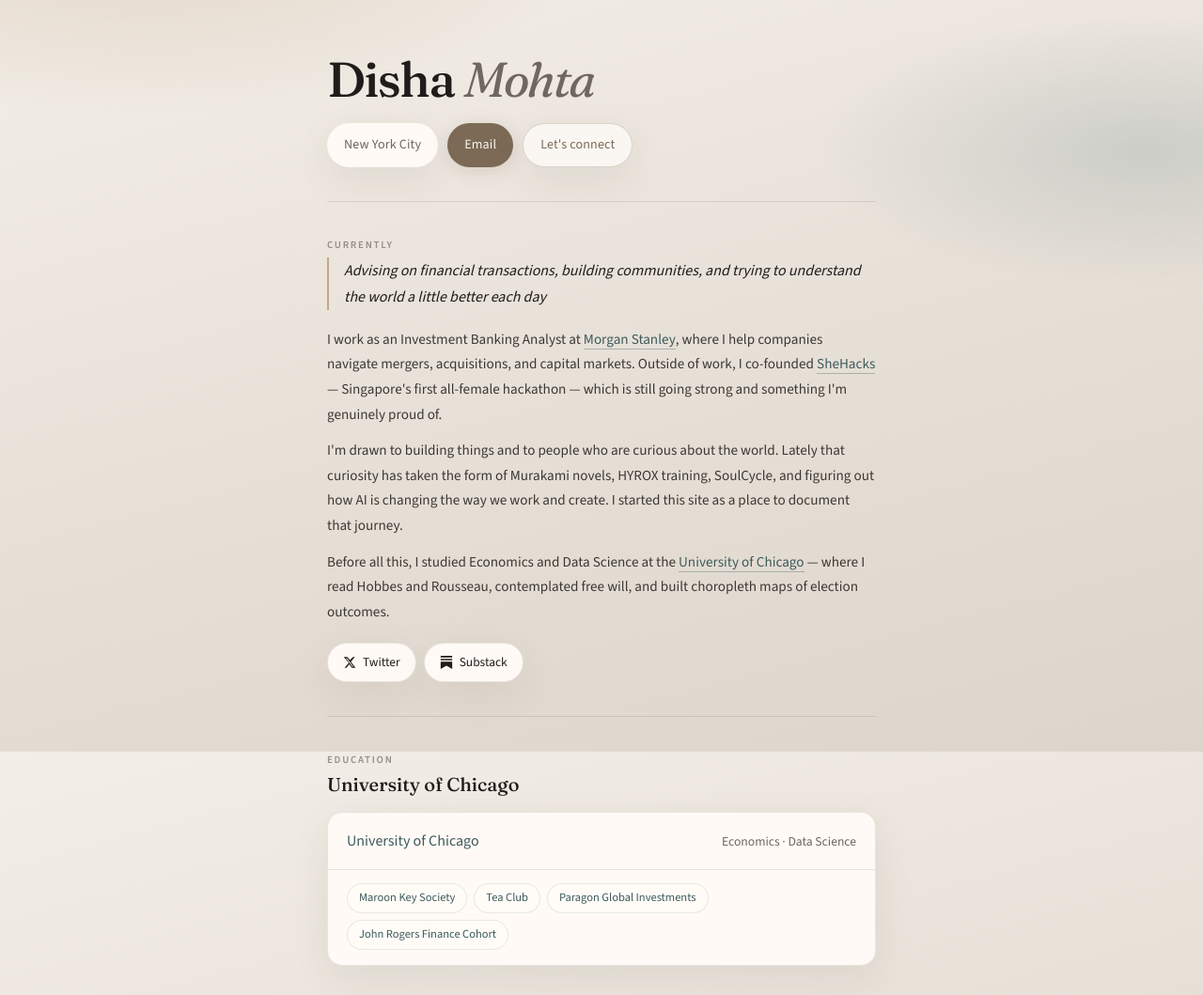
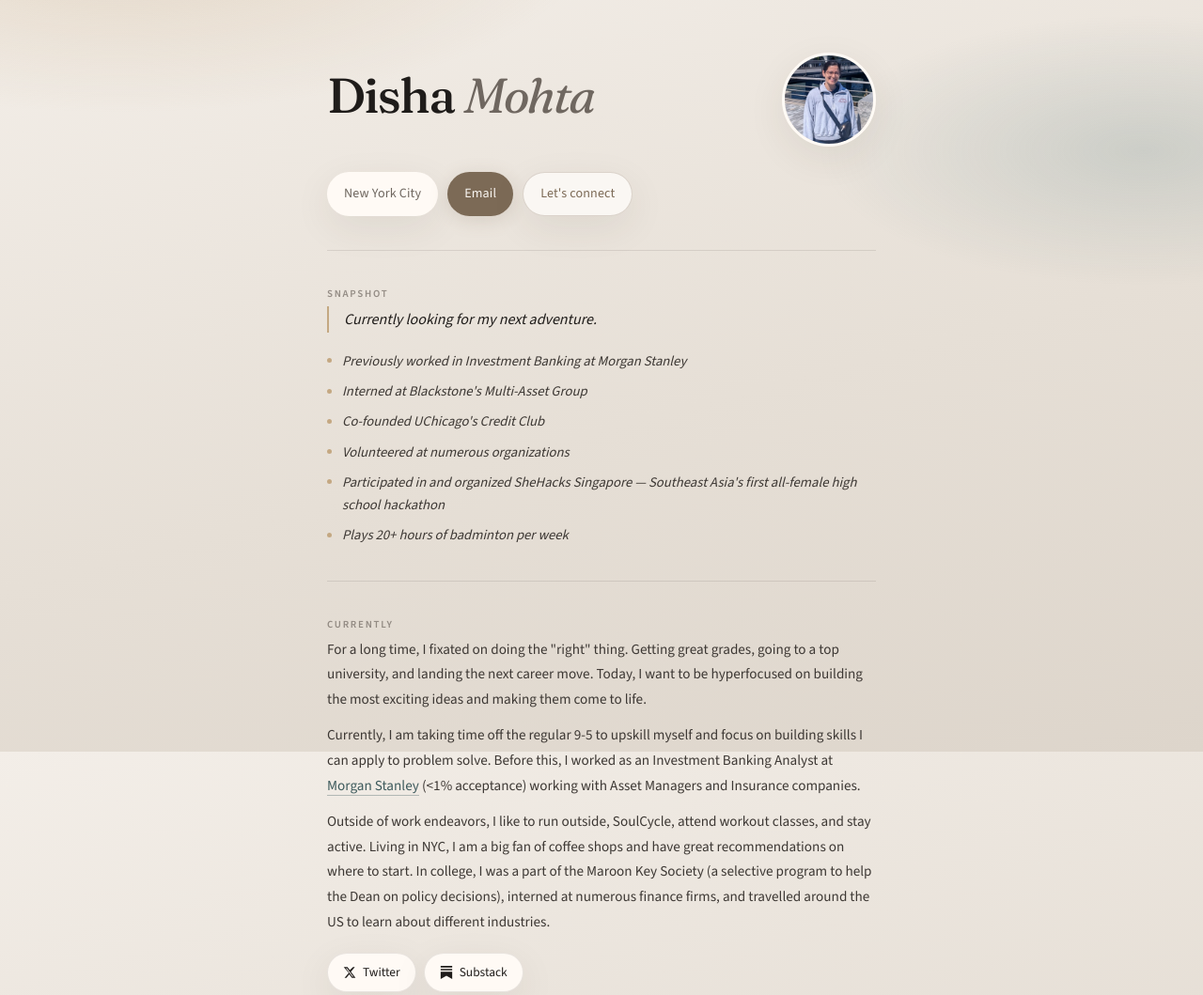
Before and after one commit to dmohta123/dmohta123.github.io, a plain HTML site: page index.html in a window 1280 px wide. Shown: the top 1059 px of the page at 94% size. Drawn offline with nearby package versions, Linux system fonts and the light colour scheme.

Commit message:
Update the site

```diff
--- a/index.html
+++ b/index.html
@@ -434,6 +434,28 @@
   .page, .cta-pill, .tag-cloud span { animation: none; transition: none; }
 }
 
+/* -- Avatar -- */
+.intro-top {
+  display: flex;
+  justify-content: space-between;
+  align-items: center;
+  gap: 20px;
+  margin-bottom: 18px;
+}
+
+.avatar-wrap {
+  flex-shrink: 0;
+}
+
+.avatar {
+  width: 100px;
+  height: 100px;
+  border-radius: 50%;
+  object-fit: cover;
+  border: 3px solid var(--surface-solid);
+  box-shadow: var(--shadow);
+}
+
 /* ghost pill */
 .cta-pill--ghost {
   background: #faf7f3;
@@ -453,7 +475,12 @@
   <div class="page">
 
     <header class="intro">
-      <h1>Disha <span>Mohta</span></h1>
+      <div class="intro-top">
+        <h1>Disha <span>Mohta</span></h1>
+        <div class="avatar-wrap">
+          <img class="avatar" src="profile.jpg" alt="Disha Mohta" />
+        </div>
+      </div>
       <div class="pill-row">
         <span class="location-pill">New York City</span>
         <a class="cta-pill" href="mailto:dishamohta04@gmail.com">Email</a>
@@ -463,26 +490,36 @@
 
     <div class="section-divider"></div>
 
+    <section class="block" id="snapshot">
+      <p class="section-label">Snapshot</p>
+      <div class="currently-block">
+        <p><em>Currently looking for my next adventure.</em></p>
+      </div>
+      <ul class="exp-bullets" style="margin-top: 10px; font-style: italic;">
+        <li>Previously worked in Investment Banking at Morgan Stanley</li>
+        <li>Interned at Blackstone's Multi-Asset Group</li>
+        <li>Co-founded UChicago's Credit Club</li>
+        <li>Volunteered at numerous organizations</li>
+        <li>Participated in and organized SheHacks Singapore — Southeast Asia's first all-female high school hackathon</li>
+        <li>Plays 20+ hours of badminton per week</li>
+      </ul>
+    </section>
+
+    <div class="section-divider"></div>
+
     <section class="block">
       <p class="section-label">Currently</p>
-      <div class="currently-block">
-        <p><em>Advising on financial transactions, building communities, and trying to understand the world a little better each day</em></p>
-      </div>
       <div class="intro-body">
         <p>
-          I work as an Investment Banking Analyst at
-          <a href="https://www.morganstanley.com/" target="_blank" rel="noopener noreferrer">Morgan Stanley</a>,
-          where I help companies navigate mergers, acquisitions, and capital markets. Outside of work, I co-founded
-          <a href="https://shehacks.sg/" target="_blank" rel="noopener noreferrer">SheHacks</a> —
-          Singapore's first all-female hackathon — which is still going strong and something I'm genuinely proud of.
+          For a long time, I fixated on doing the "right" thing. Getting great grades, going to a top university, and landing the next career move. Today, I want to be hyperfocused on building the most exciting ideas and making them come to life.
         </p>
         <p>
-          I'm drawn to building things and to people who are curious about the world. Lately that curiosity has taken the form of Murakami novels, HYROX training, SoulCycle, and figuring out how AI is changing the way we work and create. I started this site as a place to document that journey.
+          Currently, I am taking time off the regular 9-5 to upskill myself and focus on building skills I can apply to problem solve. Before this, I worked as an Investment Banking Analyst at
+          <a href="https://www.morganstanley.com/" target="_blank" rel="noopener noreferrer">Morgan Stanley</a>
+          (&lt;1% acceptance) working with Asset Managers and Insurance companies.
         </p>
         <p>
-          Before all this, I studied Economics and Data Science at the
-          <a href="https://www.uchicago.edu/" target="_blank" rel="noopener noreferrer">University of Chicago</a> —
-          where I read Hobbes and Rousseau, contemplated free will, and built choropleth maps of election outcomes.
+          Outside of work endeavors, I like to run outside, SoulCycle, attend workout classes, and stay active. Living in NYC, I am a big fan of coffee shops and have great recommendations on where to start. In college, I was a part of the Maroon Key Society (a selective program to help the Dean on policy decisions), interned at numerous finance firms, and travelled around the US to learn about different industries.
         </p>
       </div>
 
@@ -540,6 +577,18 @@
       </div>
     </section>
 
+    <div class="section-divider"></div>
+
+    <section class="block" id="reading">
+      <p class="section-label">Currently Reading</p>
+      <div class="edu-card">
+        <div class="edu-header">
+          <span>The Correspondent</span>
+          <span class="meta">Virginia Evans</span>
+        </div>
+      </div>
+    </section>
+
   </div>
 
   <script>(function () {
```
Also changed, not shown: profile.jpg (added).
